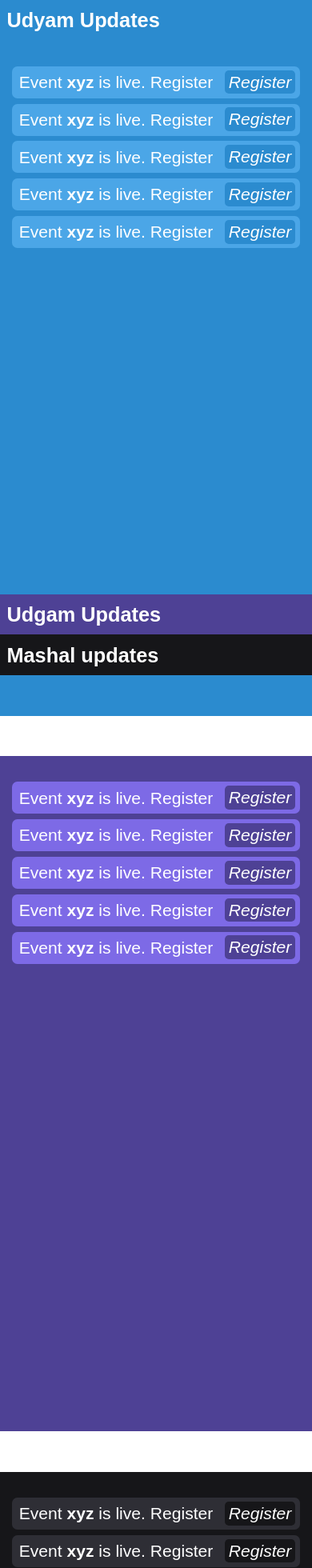
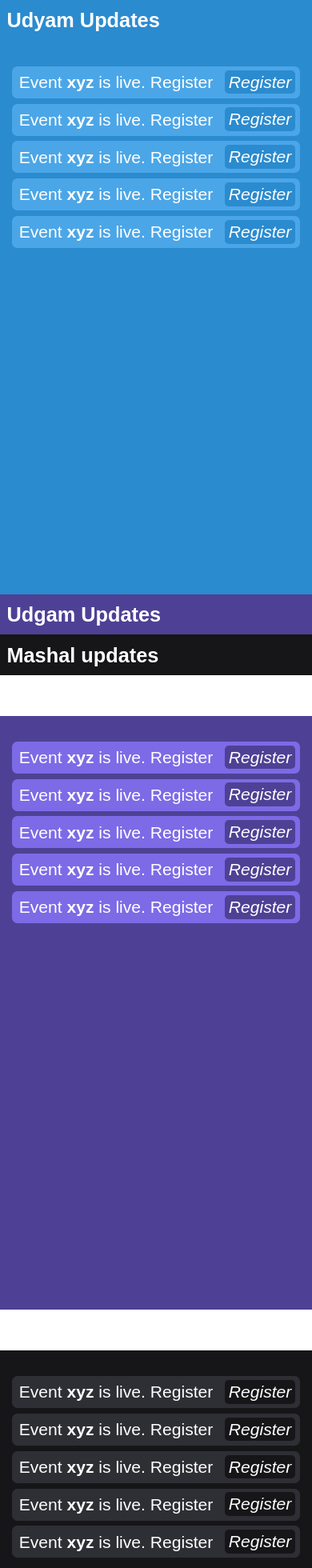
Before and after one commit to Udyam/main-website, a React (Create React App) app: page /updates in a window 390 px wide. Shown: the top 1960 px of the page at 80% size. Built offline with nearby package versions, Linux system fonts and the light colour scheme; a web font is replaced by a local one.

Commit message:
Update updates.css

```diff
--- a/src/components/updates/updates.css
+++ b/src/components/updates/updates.css
@@ -156,7 +156,7 @@ body {
     color: white;
     padding: 3vh 1vh;
     position: sticky !important;
-    height: 100vh;
+    height: 94vh;
     top: 6vh;
     padding-bottom: 0;
   }
@@ -178,7 +178,7 @@ body {
     color: white;
     padding: 3vh 1vh;
     position: sticky !important;
-    height: 100vh;
+    height: 88vh;
     top: 12vh;
     /* padding-bottom: 8em; */
   }
@@ -200,7 +200,7 @@ body {
     color: white;
     padding: 3vh 1vh;
     position: sticky !important;
-    height: 100vh;
+    height: 82vh;
     top: 18vh;
     /* padding-bottom: 8em; */
   }
@@ -258,7 +258,7 @@ body {
     color: white;
     padding: 3vh 1vh;
     position: sticky !important;
-    height: 100vh;
+    height: 92vh;
     top: 8vh;
     padding-bottom: 0;
   }
@@ -281,7 +281,7 @@ body {
     color: white;
     padding: 3vh 2vh;
     position: sticky !important;
-    height: 100vh;
+    height: 84vh;
     top: 16vh;
     padding-bottom: 8em;
   }
@@ -304,7 +304,7 @@ body {
     color: white;
     padding: 3vh 2vh;
     position: sticky !important;
-    height: 100vh;
+    height: 76vh;
     top: 24vh;
     padding-bottom: 8em;
   }
```
